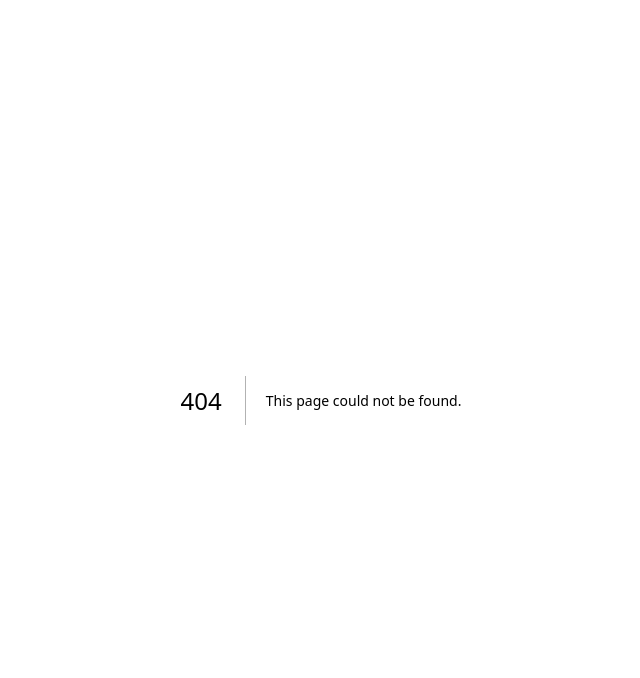
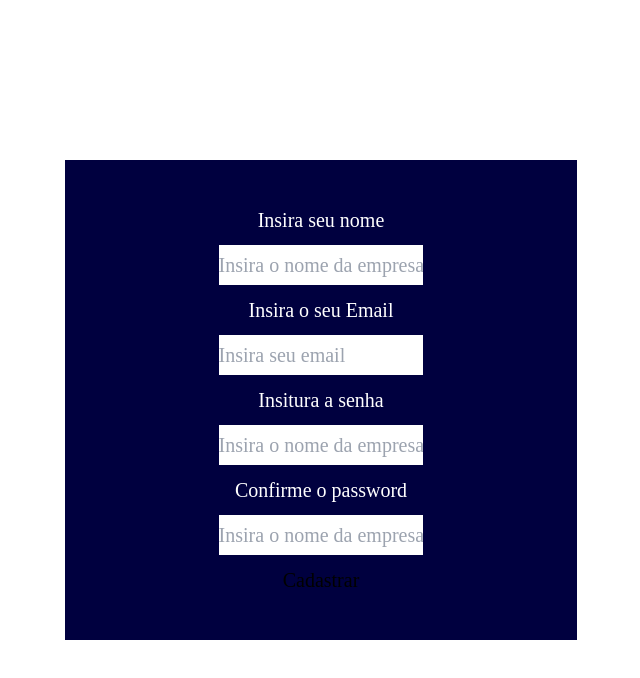
Before and after one commit to ricardo12377/price-calculator, a Next.js app: page /register in a window 1280 px wide. Before the commit this address had no page. Shown: the top 678 px of the page, without its empty margins (319-959 px from the left). Built offline with nearby package versions, Linux system fonts and the light colour scheme.

Commit message:
feat: improves register page

```diff
--- a/src/components/input.tsx
+++ b/src/components/input.tsx
@@ -15,7 +15,7 @@ export const InputField: FC<InputT> = ({
       type={type}
       className={`${
         error ? 'border-red-500' : 'border-primary'
-      } w-72 h-24 rounded-lx`}
+      } rounded-lx w-2/5 h-8`}
       placeholder={placeholder}
       value={value}
       onChange={onChange}
--- a/src/components/layout.tsx
+++ b/src/components/layout.tsx
@@ -2,7 +2,8 @@ import { ReactNode } from 'react';
 import {
   AiFillHome,
   AiOutlineUnorderedList,
-  AiFillSetting
+  AiFillSetting,
+  AiOutlineLogin
 } from 'react-icons/ai';
 
 export const Layout = ({ children }: { children: ReactNode }) => {
@@ -12,15 +13,19 @@ export const Layout = ({ children }: { children: ReactNode }) => {
       <header className="h-20 w-fulla bg-secondary flex items-center pl-10 gap-5">
         <button className="flex w-32 bg-primary flex items-center rounded-md pl-2 gap-1">
           <AiFillHome color="#1a1a62" size={25} />
-          <em className="mt-1">Home</em>
+          <em>Home</em>
         </button>
         <button className="flex w-32 bg-primary flex items-center rounded-md pl-2 gap-1">
           <AiOutlineUnorderedList color="#1a1a62" size={25} />
-          <em className="mt-1">Histórico</em>
+          <em>Histórico</em>
         </button>
         <button className="flex w-32 bg-primary flex items-center rounded-md pl-2 gap-1">
           <AiFillSetting color="#1a1a62" size={25} />
-          <em className="mt-1">Histórico</em>
+          <em>Histórico</em>
+        </button>
+        <button className="flex w-32 bg-primary flex items-center rounded-md pl-2 gap-1">
+          <AiOutlineLogin color="#1a1a62" size={25} />
+          <em>Login/Register</em>
         </button>
       </header>
     </div>
--- a/src/components/register.tsx
+++ b/src/components/register.tsx
@@ -2,6 +2,7 @@ import { useFormik } from 'formik';
 import { FC } from 'react';
 
 import { InputField } from './input';
+import { FormButton } from './formButton';
 
 export const RegisterForm: FC = () => {
   const formik = useFormik({
@@ -18,7 +19,14 @@ export const RegisterForm: FC = () => {
   });
 
   return (
-    <form onSubmit={formik.handleSubmit}>
+    <form
+      onSubmit={formik.handleSubmit}
+      className="flex flex-col w-2/5 h-3/5 bg-secondary items-center justify-center gap-2"
+    >
+      <>
+        <label htmlFor="name" className="text-primary">
+          Insira seu nome
+        </label>
         <InputField
           name="name"
           type="text"
@@ -27,6 +35,11 @@ export const RegisterForm: FC = () => {
           onChange={formik.handleChange}
           error={Boolean(formik.errors.name)}
         />
+      </>
+      <>
+        <label htmlFor="email" className="text-primary">
+          Insira o seu Email
+        </label>
         <InputField
           type="text"
           name="email"
@@ -35,6 +48,11 @@ export const RegisterForm: FC = () => {
           onChange={formik.handleChange}
           error={Boolean(formik.errors.email)}
         />
+      </>
+      <>
+        <label htmlFor="password" className="text-primary">
+          Insitura a senha
+        </label>
         <InputField
           type="password"
           name="password"
@@ -43,6 +61,11 @@ export const RegisterForm: FC = () => {
           onChange={formik.handleChange}
           error={Boolean(formik.errors.name)}
         />
+      </>
+      <>
+        <label htmlFor="password" className="text-primary">
+          Confirme o password
+        </label>
         <InputField
           type="confirm"
           name="password"
@@ -51,6 +74,9 @@ export const RegisterForm: FC = () => {
           onChange={formik.handleChange}
           error={Boolean(formik.errors.confirm)}
         />
+      </>
+
+      <FormButton text={'Cadastrar'} type={undefined} callback={() => null} />
     </form>
   );
 };
--- /dev/null
+++ b/src/pages/guide.tsx
@@ -0,0 +1,32 @@
+import { DefaultButton } from 'components/defaultButton';
+
+export default function Guide() {
+  return (
+    <div className="w-screen h-screen text-secondary flex flex-col items-center justify-center">
+      <div className="flex flex-col h-2/6 w-3/5 justify-between mb-10">
+        <strong>
+          Lorem ipsum dolor sit amet consectetur adipisicing elit. Adipisci ab,
+          perspiciatis quae officiis consequatur ipsum! Quis, expedita maxime
+        </strong>
+        <p>
+          Lorem ipsum dolor sit amet consectetur adipisicing elit. Adipisci ab,
+          perspiciatis quae officiis consequatur ipsum! Quis, expedita maxime
+          Lorem ipsum dolor sit amet consectetur adipisicing elit. Eum animi,
+          repellendus consequuntur, tempora ut ipsum suscipit magni sit eligendi
+          id incidunt facere aliquam autem totam cupiditate ex possimus debitis
+          quod!
+        </p>
+        <p>
+          Lorem ipsum dolor sit amet consectetur adipisicing elit. Adipisci ab,
+          perspiciatis quae officiis consequatur ipsum! Quis, expedita maxime
+          Lorem ipsum dolor sit amet consectetur adipisicing elit. Expedita
+          voluptatem tempore quos aliquam nobis voluptates optio, culpa sint
+          quidem labore dignissimos alias fuga a. Aliquam illo quos magnam
+          voluptate beatae?
+        </p>
+      </div>
+
+      <DefaultButton text={'Voltar'} path={'/calculator'} />
+    </div>
+  );
+}
--- /dev/null
+++ b/src/pages/register.tsx
@@ -0,0 +1,9 @@
+import { RegisterForm } from 'components/register';
+
+export default function RegisterPage() {
+  return (
+    <div className="w-screen h-screen flex items-center justify-center">
+      <RegisterForm />
+    </div>
+  );
+}
--- a/tailwind.config.js
+++ b/tailwind.config.js
@@ -12,7 +12,7 @@ module.exports = {
     },
     colors: {
       primary: 'white',
-      secondary: '#1a1a62'
+      secondary: '#00003f'
     }
   },
   plugins: []
```
Lines whose indentation alone changed are shown as unchanged.
